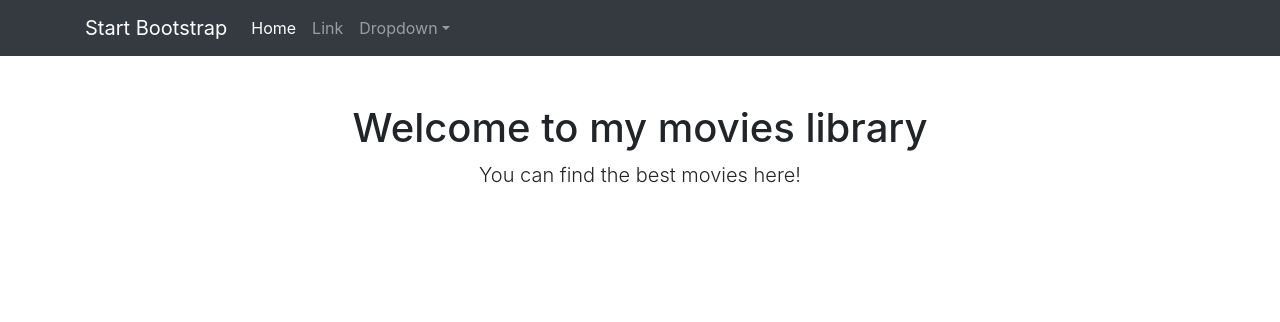
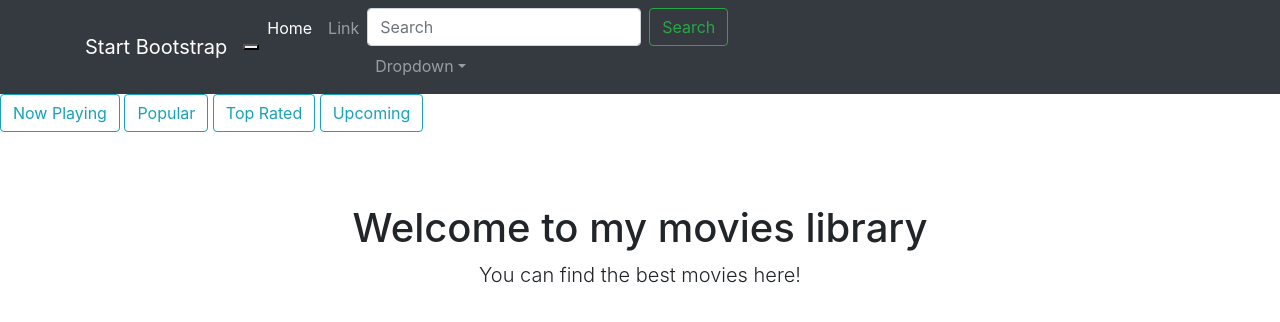
Before and after one commit to OlgaShtepa/movies_catalogue, a Flask app: page / in a window 1280 px wide. Shown: the top 322 px of the page. Run offline with Flask 2, Linux system fonts and the light colour scheme; data that the repository does not hold is empty.

Commit message:
Fixed basic fanctionality

```diff
--- a/main.py
+++ b/main.py
@@ -1,13 +1,23 @@
-from flask import Flask, render_template
+from django.core.checks import templates
+from flask import Flask, render_template, request, redirect, url_for
 import tmdb_client
+import random
 
 
-app = Flask(__name__)
+app = Flask(__name__, template_folder="templates")
+
 
 @app.route('/')
 def homepage():
-    movies = tmdb_client.get_movies(how_many=8)
-    return render_template("homepage.html", movies=movies, get_poster_url=tmdb_client.get_poster_url)
+    list_type = request.args.get('list_type', 'popular')
+    movies = tmdb_client.get_movies(how_many=8, list_type=list_type)
+    return render_template('homepage.html', movies=movies, current_list='popular')
+
+
+@app.route('/now_playing')
+def now_playing():
+    movies = tmdb_client.get_movies(how_many=8, list_type='now_playing')
+    return render_template('homepage.html', movies=movies, current_list='now_playing')
 
 
 @app.context_processor
@@ -19,9 +29,24 @@ def utility_processor():
 
 @app.route("/movie/<movie_id>")
 def movie_details(movie_id):
-    return render_template("homepage.html")
+    details = tmdb_client.get_single_movie(movie_id)
+    cast = tmdb_client.get_single_movie_cast(movie_id)
+    movie_images = tmdb_client.get_movie_images(movie_id)
+    selected_backdrop = random.choice(movie_images['backdrops'])
+    return render_template("movie_details.html", movie=details, cast=cast, selected_backdrop=selected_backdrop)
+
+
+@app.route('/search')
+def search():
+    search_query = request.args.get('q', '')
+    if not search_query:
+        return redirect(url_for('homepage'))
+    movie = tmdb_client.search(search_query)
+    if not movie:
+        return render_template("no_results.html", search_query=search_query)
+    return redirect(url_for('movie_details', movie_id=movie.id))
 
 
 
-if __name__=="__main__":
+if __name__ == "__main__":
     app.run(debug=True)
--- a/templates/homepage.html
+++ b/templates/homepage.html
@@ -3,6 +3,14 @@
 {% block content %}
 
 <div class="row">
+    <div class="col-lg-12 mb-4">
+        <a href="{{ url_for('homepage', list_type='now_playing') }}" class="btn btn-outline-info">Now Playing</a>
+        <a href="{{ url_for('homepage', list_type='popular') }}" class="btn btn-outline-info">Popular</a>
+        <a href="{{ url_for('homepage', list_type='top_rated') }}" class="btn btn-outline-info">Top Rated</a>
+        <a href="{{ url_for('homepage', list_type='upcoming') }}" class="btn btn-outline-info">Upcoming</a>
+
+    </div>
+
     <div class="col-lg-12 text-center">
         <h1 class="mt-5">Welcome to my movies library</h1>
         <p class="lead">You can find the best movies here!</p>
@@ -10,12 +18,12 @@
     {% for movie in movies[:8] %}
     <div class="col-lg-3 col-md-6 mb-4">
         <div class="card h-100">
-           <img class="card-img-top" src="{{ tmdb_image_url(movie['poster_path'], 'w185')  }}" alt="Poster">
+            <img class="card-img-top" src="{{ tmdb_image_url(movie['poster_path'], 'w185') }}" alt="Poster">
             <div class="card-body">
                 <h4 class="card-title">{{ movie.title }}</h4>
             </div>
             <div class="card-footer text-center">
-                <a href="{{ url_for('movie_details', movie_id=movie.id) }}">Показати більше</a>
+                <a href="{{ url_for('movie_details', movie_id=movie.id) }}">Show more</a>
             </div>
         </div>
     </div>
--- a/templates/index.html
+++ b/templates/index.html
@@ -14,12 +14,18 @@
         <nav class="navbar navbar-expand-lg navbar-dark bg-dark">
             <div class="container">
                 <a class="navbar-brand" href="#">Start Bootstrap</a>
-                <button class="navbar-toggler" type="button" data-bs-toggle="collapse" data-bs-target="#navbarSupportedContent" aria-controls="navbarSupportedContent" aria-expanded="false" aria-label="Toggle navigation"><span class="navbar-toggler-icon"></span></button>
+                <button class="navbar-toggle" type="button" data-bs-toggle="collapse" data-bs-target="#navbarSupportedContent" aria-controls="navbarSupportedContent" aria-expanded="false" aria-label="Toggle navigation"><span class="navbar-toggle-icon"></span></button>
                 <div class="collapse navbar-collapse" id="navbarSupportedContent">
                     <ul class="navbar-nav ms-auto mb-2 mb-lg-0">
                         <li class="nav-item"><a class="nav-link active" aria-current="page" href="#">Home</a></li>
                         <li class="nav-item"><a class="nav-link" href="#">Link</a></li>
                         <li class="nav-item dropdown">
+
+                            <form class="form-inline" action="/search" method="GET">
+            <input class="form-control mr-sm-2" type="text" value="{% if search_query %}{{ search_query }}{% endif %}" placeholder="Search" aria-label="Search" name="q">
+            <button class="btn btn-outline-success" type="submit">Search</button>
+        </form>
+
                             <a class="nav-link dropdown-toggle" id="navbarDropdown" href="#" role="button" data-bs-toggle="dropdown" aria-expanded="false">Dropdown</a>
                             <ul class="dropdown-menu dropdown-menu-end" aria-labelledby="navbarDropdown">
                                 <li><a class="dropdown-item" href="#">Action</a></li>
@@ -34,6 +40,7 @@
         </nav>
         <!-- Page content-->
         {% block content %}
+
         {% for movie in movies %}
         <div class="card" style="width: 18rem;">
             <img src="{{ movie.poster }}" class="card-img-top" alt="{{ movie.title }}">
--- a/tmdb_client.py
+++ b/tmdb_client.py
@@ -1,32 +1,62 @@
 import requests
+import collections
 
-API_TOKEN = "eyJhbGciOiJIUzI1NiJ9.eyJhdWQiOiI1N2NmNjVmNmZiYjJhY2Y4YzY2M2I2ZjFiMzk0Mjc5NyIsInN1YiI6IjYzZTNhNWYyMTI4M2U5MDA4ZTQ4N2E5YiIsInNjb3BlcyI6WyJhcGlfcmVhZCJdLCJ2ZXJzaW9uIjoxfQ.a0GZEyPv7VTF9GimLwQGZeRFK2da-x5lWPxFszJnrMU"
-headers = {
-    "Authorization": f"Bearer {API_TOKEN}"
-}
+API_KEY = '57cf65f6fbb2acf8c663b6f1b3942797'
+API_BASE_URL = 'https://api.themoviedb.org/3'
+
+Movie = collections.namedtuple('Movie', 'id, title, overview, poster_path, vote_average, release_date')
+
+
+def search(search_query):
+    api_token = "eyJhbGciOiJIUzI1NiJ9.eyJhdWQiOiI1N2NmNjVmNmZiYjJhY2Y4YzY2M2I2ZjFiMzk0Mjc5NyIsInN1YiI6IjYzZTNhNWYyMTI4M2U5MDA4ZTQ4N2E5YiIsInNjb3BlcyI6WyJhcGlfcmVhZCJdLCJ2ZXJzaW9uIjoxfQ.a0GZEyPv7VTF9GimLwQGZeRFK2da-x5lWPxFszJnrMU"
+    headers = {
+        "Authorization": f"Bearer {api_token}"
+    }
+    endpoint = f"{API_BASE_URL}/search/movie/?query={search_query}"
+
+    response = requests.get(endpoint, headers=headers)
+    response = response.json()
+    results = response.get('results', [])
+    if not results:
+        return None
+    return results
+
+
+def get_movies(how_many, list_type):
+    endpoint = f"{API_BASE_URL}/movie/{list_type}"
+    params = {"api_key": API_KEY, "language": "en-US", "page": 1}
+    response = requests.get(endpoint, params=params)
+    response.raise_for_status()
+    movies = response.json()["results"][:how_many]
+    return movies
+
 
 def get_single_movie(movie_id):
-    endpoint = f"https://api.themoviedb.org/3/movie/{movie_id}?api_key={API_TOKEN}"
-    response = requests.get(endpoint, headers=headers)
-    return response.json()
+    endpoint = f"{API_BASE_URL}/movie/{movie_id}"
+    params = {"api_key": API_KEY, "language": "en-US"}
+    response = requests.get(endpoint, params=params)
+    response.raise_for_status()
+    movie = response.json()
+    return movie
 
-def get_popular_movies():
-    endpoint = "https://api.themoviedb.org/3/movie/popular"
-    response = requests.get(endpoint, headers=headers)
-    return response.json()
 
-def get_movies(how_many):
-    data = get_popular_movies()
-    if "results" in data:
-        return data["results"][:how_many]
-    else:
-        return []
+def get_single_movie_cast(movie_id):
+    endpoint = f"{API_BASE_URL}/movie/{movie_id}/credits"
+    params = {"api_key": API_KEY, "language": "en-US"}
+    response = requests.get(endpoint, params=params)
+    response.raise_for_status()
+    cast = response.json()["cast"][:4]
+    return cast
 
-def get_poster_url(poster_api_path, size="w342"):
-    base_url = "https://image.tmdb.org/t/p/"
-    return f"{base_url}{size}/{poster_api_path}"
 
-def get_movie_details(movie_id):
-    endpoint = f"https://api.themoviedb.org/3/movie/{movie_id}?api_key={API_TOKEN}"
-    response = requests.get(endpoint, headers=headers)
-    return response.json()
+def get_movie_images(movie_id):
+    endpoint = f"{API_BASE_URL}/movie/{movie_id}/images"
+    params = {"api_key": API_KEY}
+    response = requests.get(endpoint, params=params)
+    response.raise_for_status()
+    images = response.json()
+    return images
+
+
+def get_poster_url(poster_path, size='w342'):
+    return f"https://image.tmdb.org/t/p/{size}/{poster_path}"
```
Also changed, not shown: templates/movie_details.html (+15 -9 lines). Lines whose indentation alone changed are shown as unchanged.
